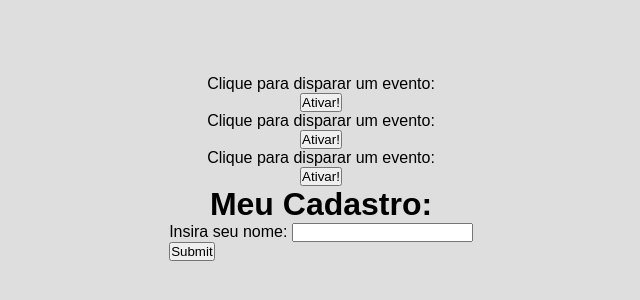
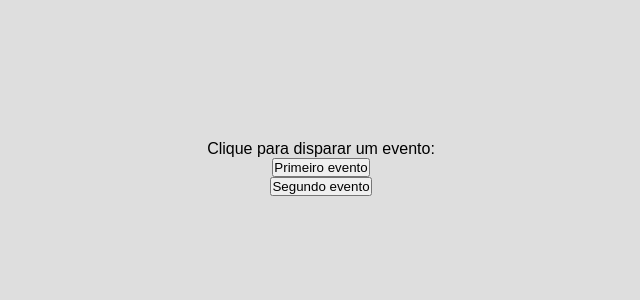
Before and after one commit to mathrews/learning-js, a React app in the folder exercicios-react/: page / in a window 1280 px wide. Shown: the part 232-532 px from the top of the page, without its empty margins (319-959 px from the left). Built offline with nearby package versions, Linux system fonts and the light colour scheme; the HTML template or start-up script is replaced by a standard one.

Commit message:
usando useState e métodos por props

```diff
--- a/exercicios-react/src/App.tsx
+++ b/exercicios-react/src/App.tsx
@@ -1,20 +1,13 @@
 
 import './AppStyle.css'
 import Evento from './components/Evento'
-import FormComp from './components/FormComp'
 
 function App() {
 
   return (
     <>
       <div className="app">
-
-        <Evento numero={1}/>
-        <Evento numero={2}/>
-        <Evento numero={3}/>
-
-        <FormComp />
-
+        <Evento />
       </div>
     </>
   )
--- /dev/null
+++ b/exercicios-react/src/components/Evento/Button/index.tsx
@@ -0,0 +1,14 @@
+type propriedades = {
+    text: string,
+    evento: () => void
+}
+
+const Button = (props:propriedades) => {
+    return(
+        <>
+            <button onClick={props.evento}>{props.text}</button>
+        </>
+    )
+}
+
+export default Button
--- a/exercicios-react/src/components/Evento/index.tsx
+++ b/exercicios-react/src/components/Evento/index.tsx
@@ -1,17 +1,23 @@
+import Button from "./Button";
+
 type PropsEvento = {
-    numero: number
+    numero?: number
 }
 
-const Evento = (props: PropsEvento) => {
+const Evento = ({numero = 0}: PropsEvento) => {
 
     function meuEvento () {
-        console.log(`Fui ativado ${props.numero}`);
+        console.log(`Ativando o primeiro evento!`);
+    }
+    function segundoEvento () {
+        console.log(`Ativando o segundo evento`);
     }
 
     return (
         <>
             <p>Clique para disparar um evento:</p>
-            <button onClick={meuEvento}>Ativar!</button>
+            <Button evento={meuEvento} text="Primeiro evento"/>
+            <Button evento={segundoEvento} text="Segundo evento"/>
         </>
     )
 }
--- a/exercicios-react/src/components/FormComp/index.tsx
+++ b/exercicios-react/src/components/FormComp/index.tsx
@@ -1,17 +1,51 @@
+import { useState } from "react";
+
 const FormComp = () => {
 
     function cadastrarUsuario () {
-        event.preventDefault()
+        event.preventDefault();
+        localStorage.setItem('usuario', JSON.stringify(usuario))
         console.log(`Cadastrado com sucesso`);
+        console.log(usuarios);
     }
+
+    const [name, setName] = useState<string>('') //Aqui capturamos o valor do input de inserir o nome. Ao 'name' é atribuido o valor e o 'setName' captura esse valor do input;
+
+    const [password, setPassword] = useState<string>('')
+
+    type pessoa = {
+        nome: string,
+        senha:string
+    }
+
+    let usuario: pessoa = {
+        nome: name,
+        senha: password
+    }
+
+    let usuarios =  localStorage.getItem('usuario');
 
     return (
         <>
             <h1>Meu Cadastro:</h1>
             <form onSubmit={cadastrarUsuario}>
                 <section>
-                    <label htmlFor="nome">Insira seu nome: </label>
-                    <input type="text"/>
+                    <label htmlFor="name">Insira seu nome: </label>
+                    <input
+                        type="text"
+                        id="name"
+                        name="name"
+                        onChange={(e) => setName(e.target.value)} //aqui capturo o valor com o evento
+                    />
+                </section>
+                <section>
+                    <label htmlFor="password">Insira sua senha: </label>
+                    <input
+                        type="password"
+                        id="password"
+                        name="password"
+                        onChange={(e) => setPassword(e.target.value)}
+                    />
                 </section>
                 <button type="submit">Submit</button>
             </form>
```
Also changed, not shown: 1 other file (tests, documents, lock files or other folders).
